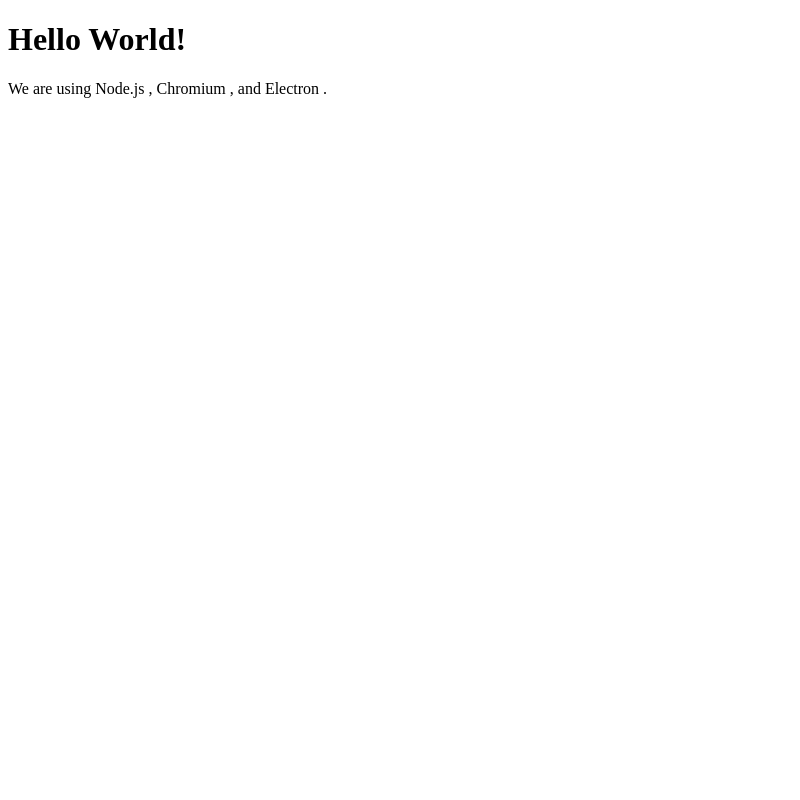
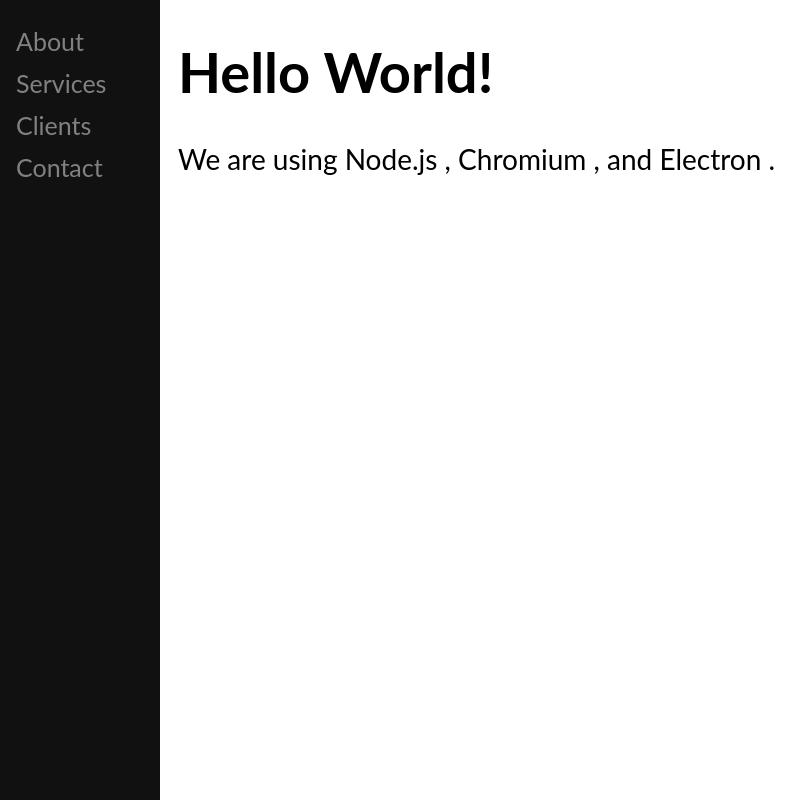
Before and after one commit to titouanlacombe/projet-semestre, an Electron app: page app/index.html in a window 800 px wide. Drawn offline with Linux system fonts and the light colour scheme.

Commit message:
added sidebar & fixed preload

```diff
--- a/app/index.html
+++ b/app/index.html
@@ -3,17 +3,28 @@
 
 <head>
 	<meta charset="UTF-8">
+	<meta http-equiv="Content-Security-Policy" content="script-src 'self' 'unsafe-inline';" />
+
 	<title>Hello World!</title>
-    <meta http-equiv="Content-Security-Policy" content="script-src 'self' 'unsafe-inline';" />
+	<link rel="stylesheet" href="style.css">
 </head>
 
 <body>
+	<div class="sidenav">
+		<a href="#about">About</a>
+		<a href="#services">Services</a>
+		<a href="#clients">Clients</a>
+		<a href="#contact">Contact</a>
+	</div>
+
+	<div class="main">
 		<h1>Hello World!</h1>
 		<p>
 			We are using Node.js <span id="node-version"></span>,
 			Chromium <span id="chrome-version"></span>,
 			and Electron <span id="electron-version"></span>.
 		</p>
+	</div>
 </body>
 
 </html>
--- a/app/main.js
+++ b/app/main.js
@@ -7,7 +7,7 @@
         width: 800,
         height: 600,
         webPreferences: {
-            preload: path.join(__dirname, 'app/preload.js')
+            preload: path.join(__dirname, 'preload.js')
         }
     });
 
--- /dev/null
+++ b/app/style.css
@@ -0,0 +1,45 @@
+body {
+	font-family: "Lato", sans-serif;
+}
+
+.sidenav {
+	height: 100%;
+	width: 160px;
+	position: fixed;
+	z-index: 1;
+	top: 0;
+	left: 0;
+	background-color: #111;
+	overflow-x: hidden;
+	padding-top: 20px;
+}
+
+.sidenav a {
+	padding: 6px 8px 6px 16px;
+	text-decoration: none;
+	font-size: 25px;
+	color: #818181;
+	display: block;
+}
+
+.sidenav a:hover {
+	color: #f1f1f1;
+}
+
+.main {
+	margin-left: 160px;
+	/* Same as the width of the sidenav */
+	font-size: 28px;
+	/* Increased text to enable scrolling */
+	padding: 0px 10px;
+}
+
+@media screen and (max-height: 450px) {
+	.sidenav {
+		padding-top: 15px;
+	}
+
+	.sidenav a {
+		font-size: 18px;
+	}
+}
```
Lines whose indentation alone changed are shown as unchanged.
